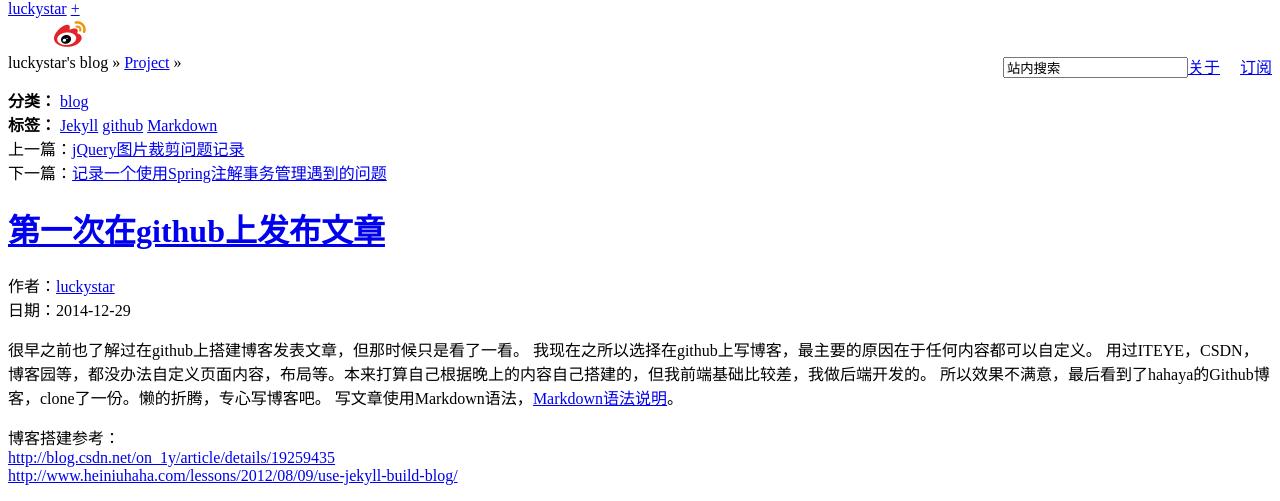
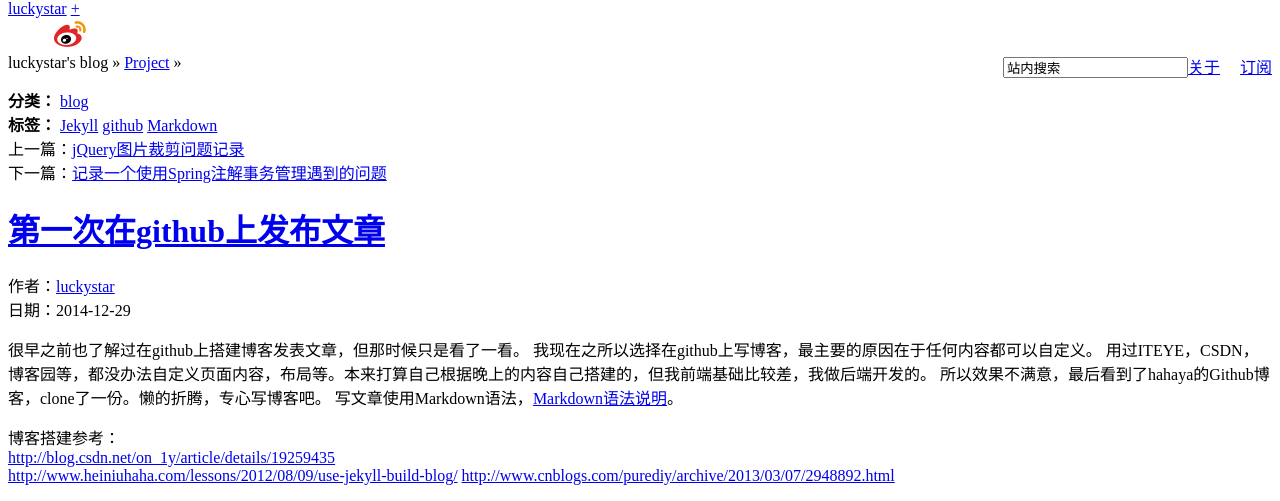
Before and after one commit to qincidong/qincidong.github.io, a Jekyll site: the page built from _posts/2014-12-29-welcome-to-jekyll.markdown, in a window 1280 px wide, cut to the strip 108-609 px from the top of the page. Built offline with Jekyll 4.4.1, drawn with Linux system fonts in a browser that asks for light colours; Markdown is read by kramdown in place of the engine named in the settings; part of the change alters nothing that is shown.

Commit message:
add refs

```diff
--- a/_posts/2014-12-29-welcome-to-jekyll.markdown
+++ b/_posts/2014-12-29-welcome-to-jekyll.markdown
@@ -15,3 +15,4 @@ tags: Jekyll github Markdown
 博客搭建参考：
 [http://blog.csdn.net/on_1y/article/details/19259435](http://blog.csdn.net/on_1y/article/details/19259435)
 [http://www.heiniuhaha.com/lessons/2012/08/09/use-jekyll-build-blog/](http://www.heiniuhaha.com/lessons/2012/08/09/use-jekyll-build-blog/)
+[http://www.cnblogs.com/purediy/archive/2013/03/07/2948892.html](http://www.cnblogs.com/purediy/archive/2013/03/07/2948892.html)
```
